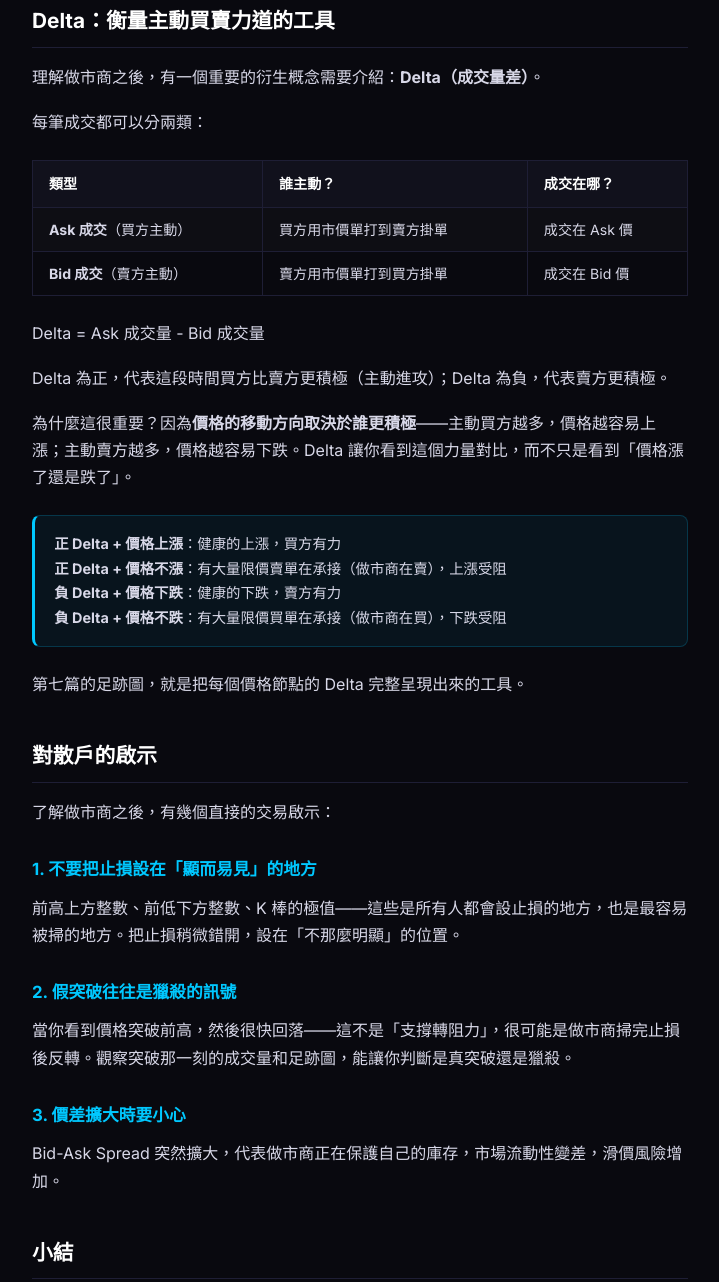
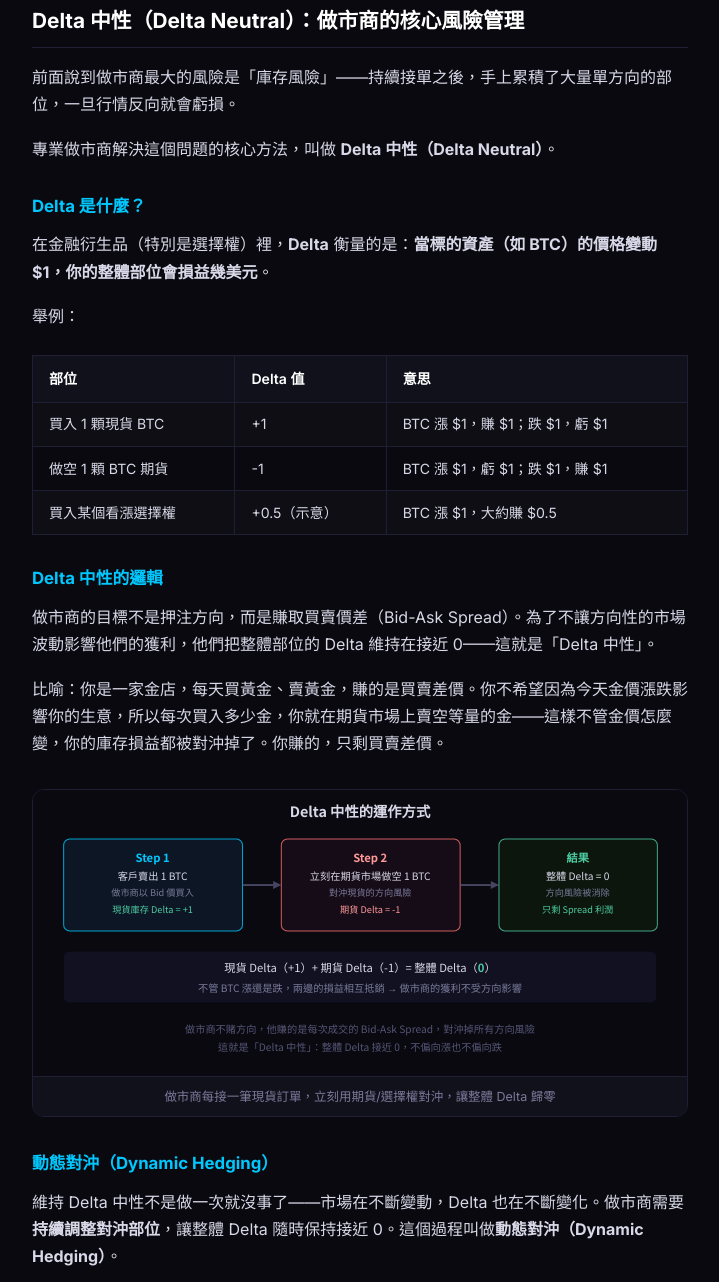
Before and after one commit to chillzon941222-lgtm/trading-blog, a plain HTML site: page posts/02-market-makers.html in a window 1280 px wide. Shown: the part 2494-3776 px from the top of the page, without its empty margins (280-999 px from the left). Drawn offline with Linux system fonts and the light colour scheme.

Commit message:
修正做市商篇：將 Delta 改為正確的 Delta 中性概念，補充動態對沖說明

```diff
--- a/posts/02-market-makers.html
+++ b/posts/02-market-makers.html
@@ -154,24 +154,82 @@
       <div class="diagram-caption">流動性獵殺不是陰謀，而是做市商管理庫存的自然行為——止損密集處有大量流動性，正好讓他們高效建倉</div>
     </div>
 
-    <h2>Delta：衡量主動買賣力道的工具</h2>
-    <p>理解做市商之後，有一個重要的衍生概念需要介紹：<strong>Delta（成交量差）</strong>。</p>
-    <p>每筆成交都可以分兩類：</p>
+    <h2>Delta 中性（Delta Neutral）：做市商的核心風險管理</h2>
+    <p>前面說到做市商最大的風險是「庫存風險」——持續接單之後，手上累積了大量單方向的部位，一旦行情反向就會虧損。</p>
+    <p>專業做市商解決這個問題的核心方法，叫做 <strong>Delta 中性（Delta Neutral）</strong>。</p>
+
+    <h3>Delta 是什麼？</h3>
+    <p>在金融衍生品（特別是選擇權）裡，<strong>Delta</strong> 衡量的是：<strong>當標的資產（如 BTC）的價格變動 $1，你的整體部位會損益幾美元</strong>。</p>
+    <p>舉例：</p>
     <table>
-      <tr><th>類型</th><th>誰主動？</th><th>成交在哪？</th></tr>
-      <tr><td><strong>Ask 成交</strong>（買方主動）</td><td>買方用市價單打到賣方掛單</td><td>成交在 Ask 價</td></tr>
-      <tr><td><strong>Bid 成交</strong>（賣方主動）</td><td>賣方用市價單打到買方掛單</td><td>成交在 Bid 價</td></tr>
+      <tr><th>部位</th><th>Delta 值</th><th>意思</th></tr>
+      <tr><td>買入 1 顆現貨 BTC</td><td>+1</td><td>BTC 漲 $1，賺 $1；跌 $1，虧 $1</td></tr>
+      <tr><td>做空 1 顆 BTC 期貨</td><td>-1</td><td>BTC 漲 $1，虧 $1；跌 $1，賺 $1</td></tr>
+      <tr><td>買入某個看漲選擇權</td><td>+0.5（示意）</td><td>BTC 漲 $1，大約賺 $0.5</td></tr>
     </table>
-    <p>Delta = Ask 成交量 - Bid 成交量</p>
-    <p>Delta 為正，代表這段時間買方比賣方更積極（主動進攻）；Delta 為負，代表賣方更積極。</p>
-    <p>為什麼這很重要？因為<strong>價格的移動方向取決於誰更積極</strong>——主動買方越多，價格越容易上漲；主動賣方越多，價格越容易下跌。Delta 讓你看到這個力量對比，而不只是看到「價格漲了還是跌了」。</p>
+
+    <h3>Delta 中性的邏輯</h3>
+    <p>做市商的目標不是押注方向，而是賺取買賣價差（Bid-Ask Spread）。為了不讓方向性的市場波動影響他們的獲利，他們把整體部位的 Delta 維持在接近 0——這就是「Delta 中性」。</p>
+    <p>比喻：你是一家金店，每天買黃金、賣黃金，賺的是買賣差價。你不希望因為今天金價漲跌影響你的生意，所以每次買入多少金，你就在期貨市場上賣空等量的金——這樣不管金價怎麼變，你的庫存損益都被對沖掉了。你賺的，只剩買賣差價。</p>
+
+    <div class="diagram">
+      <svg viewBox="0 0 640 280" xmlns="http://www.w3.org/2000/svg" font-family="'Noto Sans TC','Inter',sans-serif">
+        <rect width="640" height="280" fill="#09090f"/>
+        <text x="320" y="26" text-anchor="middle" fill="#d8d8e8" font-size="14" font-weight="bold">Delta 中性的運作方式</text>
+
+        <!-- Step 1 -->
+        <rect x="30" y="48" width="175" height="90" fill="#0d1a2a" rx="6" stroke="#00c8ff" stroke-width="1" opacity="0.8"/>
+        <text x="117" y="70" text-anchor="middle" fill="#00c8ff" font-size="11" font-weight="bold">Step 1</text>
+        <text x="117" y="88" text-anchor="middle" fill="#d8d8e8" font-size="10">客戶賣出 1 BTC</text>
+        <text x="117" y="104" text-anchor="middle" fill="#7a7a9a" font-size="9">做市商以 Bid 價買入</text>
+        <text x="117" y="120" text-anchor="middle" fill="#4ecca3" font-size="9">現貨庫存 Delta = +1</text>
+
+        <!-- Arrow 1→2 -->
+        <line x1="205" y1="93" x2="235" y2="93" stroke="#555577" stroke-width="1.5"/>
+        <polygon points="235,89 243,93 235,97" fill="#555577" opacity="0.8"/>
+
+        <!-- Step 2 -->
+        <rect x="243" y="48" width="175" height="90" fill="#1a0d1a" rx="6" stroke="#ff7070" stroke-width="1" opacity="0.8"/>
+        <text x="330" y="70" text-anchor="middle" fill="#ff9999" font-size="11" font-weight="bold">Step 2</text>
+        <text x="330" y="88" text-anchor="middle" fill="#d8d8e8" font-size="10">立刻在期貨市場做空 1 BTC</text>
+        <text x="330" y="104" text-anchor="middle" fill="#7a7a9a" font-size="9">對沖現貨的方向風險</text>
+        <text x="330" y="120" text-anchor="middle" fill="#ff9999" font-size="9">期貨 Delta = -1</text>
+
+        <!-- Arrow 2→3 -->
+        <line x1="418" y1="93" x2="448" y2="93" stroke="#555577" stroke-width="1.5"/>
+        <polygon points="448,89 456,93 448,97" fill="#555577" opacity="0.8"/>
+
+        <!-- Step 3 -->
+        <rect x="456" y="48" width="155" height="90" fill="#0d1a0d" rx="6" stroke="#4ecca3" stroke-width="1" opacity="0.8"/>
+        <text x="533" y="70" text-anchor="middle" fill="#4ecca3" font-size="11" font-weight="bold">結果</text>
+        <text x="533" y="88" text-anchor="middle" fill="#d8d8e8" font-size="10">整體 Delta = 0</text>
+        <text x="533" y="104" text-anchor="middle" fill="#7a7a9a" font-size="9">方向風險被消除</text>
+        <text x="533" y="120" text-anchor="middle" fill="#4ecca3" font-size="9">只剩 Spread 利潤</text>
+
+        <!-- Delta calculation box -->
+        <rect x="30" y="158" width="580" height="50" fill="#111122" rx="6"/>
+        <text x="320" y="178" text-anchor="middle" fill="#d8d8e8" font-size="11">現貨 Delta（+1）+ 期貨 Delta（-1）= 整體 Delta（<tspan fill="#4ecca3" font-weight="bold">0</tspan>）</text>
+        <text x="320" y="198" text-anchor="middle" fill="#7a7a9a" font-size="10">不管 BTC 漲還是跌，兩邊的損益相互抵銷 → 做市商的獲利不受方向影響</text>
+
+        <!-- Key insight -->
+        <text x="320" y="238" text-anchor="middle" fill="#555577" font-size="10">做市商不賭方向，他賺的是每次成交的 Bid-Ask Spread，對沖掉所有方向風險</text>
+        <text x="320" y="255" text-anchor="middle" fill="#555577" font-size="10">這就是「Delta 中性」：整體 Delta 接近 0，不偏向漲也不偏向跌</text>
+      </svg>
+      <div class="diagram-caption">做市商每接一筆現貨訂單，立刻用期貨/選擇權對沖，讓整體 Delta 歸零</div>
+    </div>
+
+    <h3>動態對沖（Dynamic Hedging）</h3>
+    <p>維持 Delta 中性不是做一次就沒事了——市場在不斷變動，Delta 也在不斷變化。做市商需要<strong>持續調整對沖部位</strong>，讓整體 Delta 隨時保持接近 0。這個過程叫做<strong>動態對沖（Dynamic Hedging）</strong>。</p>
+    <p>這也是為什麼大型做市商需要非常快速的自動化系統——他們每秒鐘都在計算整體 Delta，一旦偏離就立刻調整。這種操作頻率是人工完全無法實現的，必須靠演算法。</p>
+
     <div class="callout">
-      <strong>正 Delta + 價格上漲</strong>：健康的上漲，買方有力<br>
-      <strong>正 Delta + 價格不漲</strong>：有大量限價賣單在承接（做市商在賣），上漲受阻<br>
-      <strong>負 Delta + 價格下跌</strong>：健康的下跌，賣方有力<br>
-      <strong>負 Delta + 價格不跌</strong>：有大量限價買單在承接（做市商在買），下跌受阻
+      <strong>Delta 中性的核心邏輯：</strong><br>
+      做市商賺的是「提供流動性的報酬」（Bid-Ask Spread），不是方向預測的報酬<br>
+      所有的方向性風險都被對沖掉，剩下的才是真正的「做市利潤」<br><br>
+      <strong>對散戶的啟示：</strong><br>
+      大型做市商不在乎今天漲還是跌——他們只在乎能不能繼續維持兩側掛單、收取價差<br>
+      他們「推動價格獵殺止損」的行為，本質上也是在為自己建立可以對沖的庫存位置
     </div>
-    <p>第七篇的足跡圖，就是把每個價格節點的 Delta 完整呈現出來的工具。</p>
 
     <h2>對散戶的啟示</h2>
     <p>了解做市商之後，有幾個直接的交易啟示：</p>
@@ -190,7 +248,8 @@
       做市商 = 永遠在兩側掛單，提供流動性<br>
       獲利來源 = Bid-Ask 價差<br>
       面臨的風險 = 庫存風險（持倉偏向一側）<br>
-      獵殺流動性 = 把價格推到止損密集處，利用止損單來建倉<br><br>
+      解決方法 = Delta 中性：用期貨/衍生品對沖現貨庫存，讓整體 Delta 歸零<br>
+      獵殺流動性 = 把價格推到止損密集處，利用止損單來建立可對沖的庫存位置<br><br>
       理解做市商的行為邏輯，你就能開始理解「為什麼這裡假突破」「為什麼那裡反轉」。
     </div>
     <p>下一篇，我們來到更宏觀的框架——<strong>拍賣市場理論（AMT）</strong>，把整個市場的運作邏輯用一套完整的思維框架來理解。</p>
```
